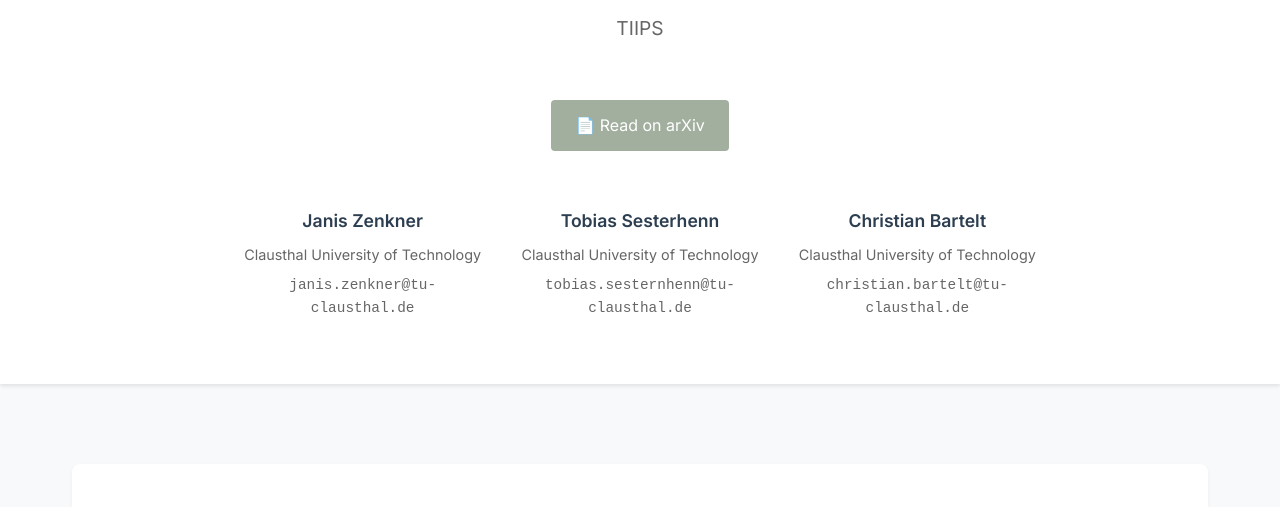
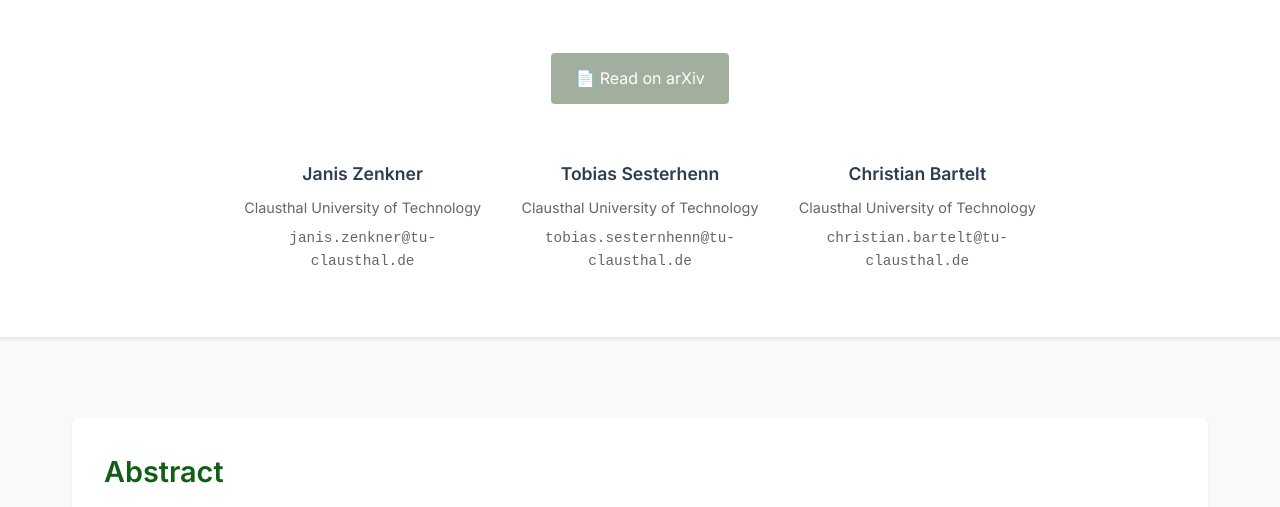
Before and after one commit to jzenkner/TIIPS, a plain HTML site: page index.html in a window 1280 px wide. Shown: the part 195-702 px from the top of the page. Drawn offline with nearby package versions, Linux system fonts and the light colour scheme.

Commit message:
Update index.html

```diff
--- a/index.html
+++ b/index.html
@@ -193,7 +193,6 @@
             </div>
             <div class="title">
                 <h1>Transductively Informed Inductive Program Synthesis</h1>
-                <p class="subtitle">TIIPS</p>
                 <div class="paper-info">
                     <a href="https://arxiv.org/abs/2505.14744" class="button">📄 Read on arXiv</a>
                 </div>
```
